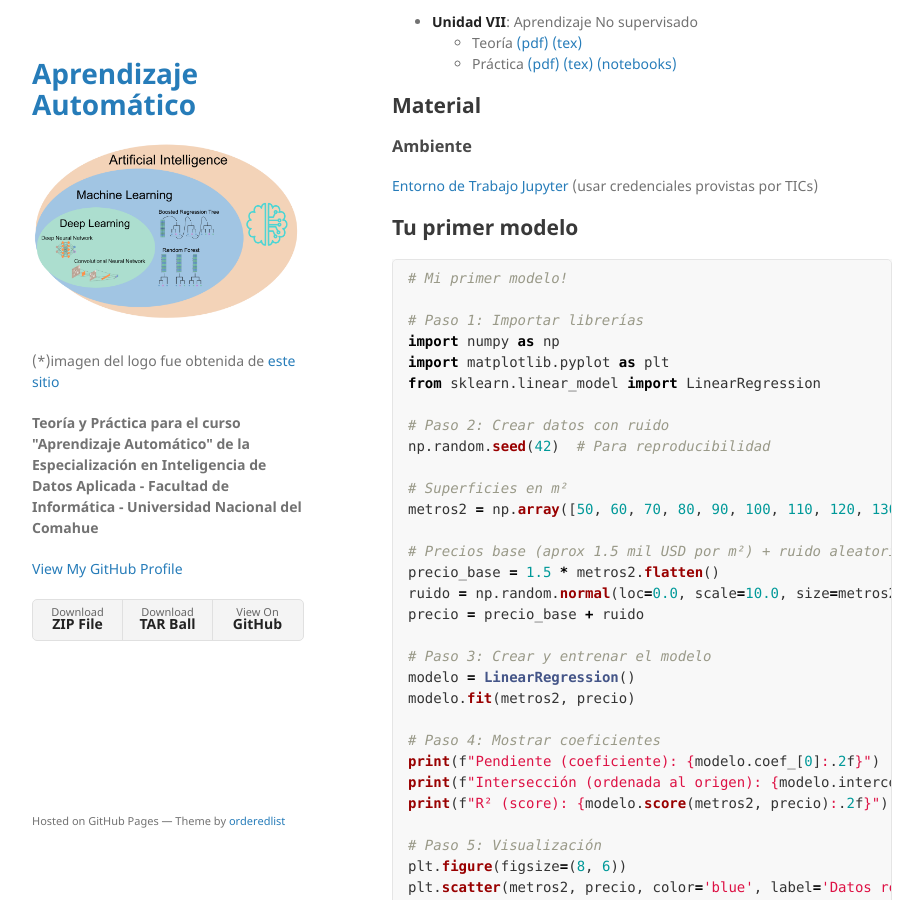
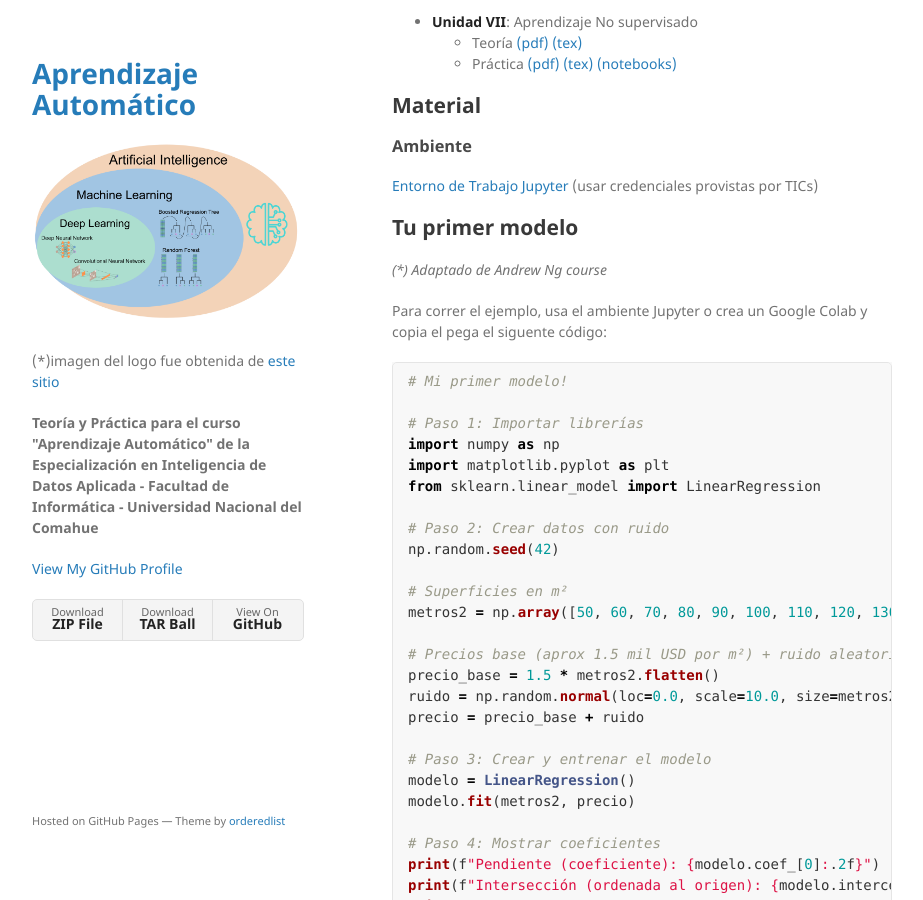
Before and after one commit to germanbraun/germanbraun.github.io, a Jekyll site: the page built from index.md, in a window 1280 px wide and 900 px high, scrolled down 955 px. Shown: the whole window, without its empty margins (178-1101 px from the left). Built offline with Jekyll 4.4.1, drawn with Linux system fonts in a browser that asks for light colours; our own code applies the rules of GitHub Pages for plain Markdown files.

Commit message:
more details

````diff
--- a/index.md
+++ b/index.md
@@ -53,6 +53,11 @@ algoritmos
 
 ## Tu primer modelo
 
+_(*) Adaptado de Andrew Ng course_
+
+Para correr el ejemplo, usa el ambiente Jupyter o crea un Google Colab y copia
+el pega el siguente código:
+
 ```python
 # Mi primer modelo!
 
@@ -62,14 +67,14 @@ import matplotlib.pyplot as plt
 from sklearn.linear_model import LinearRegression
 
 # Paso 2: Crear datos con ruido
-np.random.seed(42)  # Para reproducibilidad
+np.random.seed(42)
 
 # Superficies en m²
 metros2 = np.array([50, 60, 70, 80, 90, 100, 110, 120, 130]).reshape(-1, 1)
 
 # Precios base (aprox 1.5 mil USD por m²) + ruido aleatorio
 precio_base = 1.5 * metros2.flatten()
-ruido = np.random.normal(loc=0.0, scale=10.0, size=metros2.shape[0])  # ruido con std=10 mil
+ruido = np.random.normal(loc=0.0, scale=10.0, size=metros2.shape[0])
 precio = precio_base + ruido
 
 # Paso 3: Crear y entrenar el modelo
````
